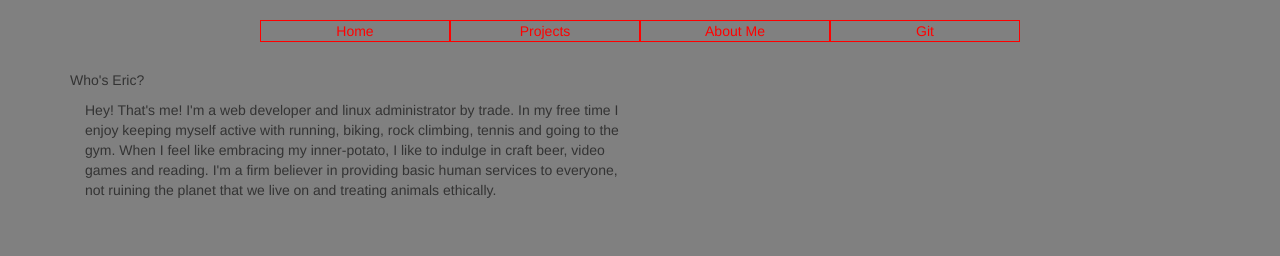
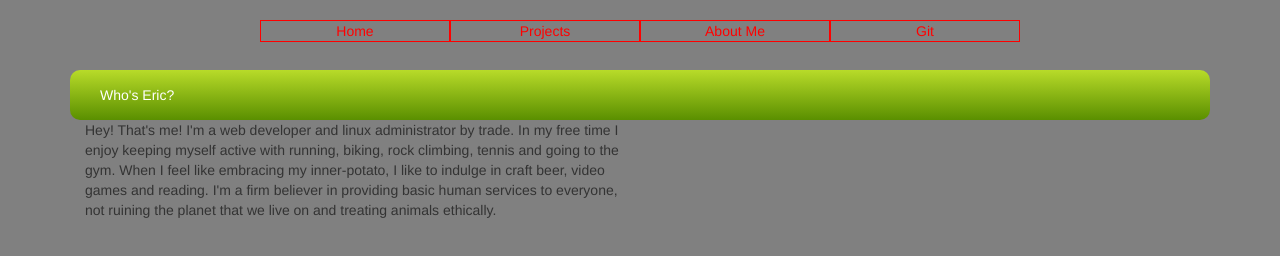
Before and after one commit to edvallie/homepage, a plain HTML site: page aboutMe.html in a window 1280 px wide. Drawn offline with Linux system fonts and the light colour scheme.

Commit message:
adding chat bubble

```diff
--- a/css/style.css
+++ b/css/style.css
@@ -1,4 +1,4 @@
-#chatBubble {
+.chatBubble {
 	position:relative;
 	padding:15px 30px;
 	margin:0;
```
